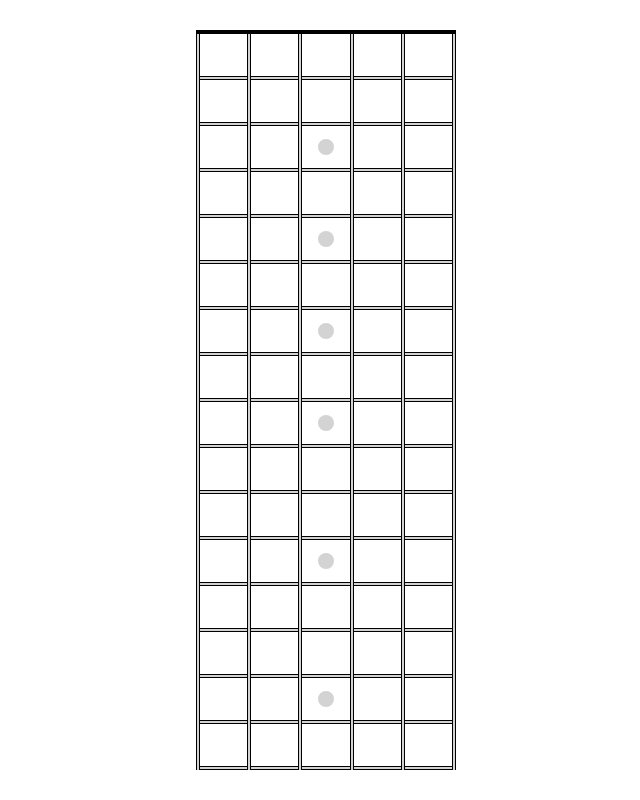
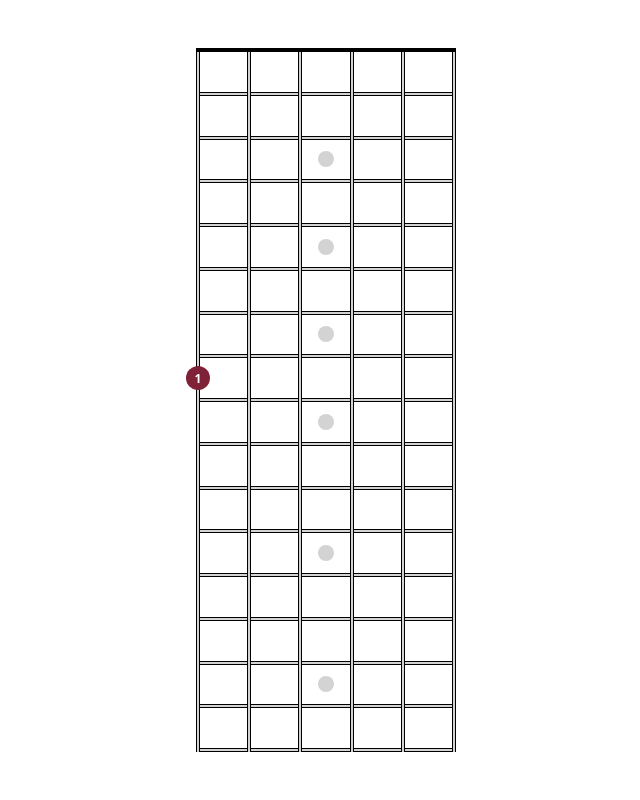
Before and after one commit to jgwhite/fretboard, a plain HTML site: page index.html in a window 1280 px wide. Shown: the whole page, without its empty margins (314-954 px from the left). Drawn offline with Linux system fonts and the light colour scheme.

Commit message:
More stuff

```diff
--- a/index.html
+++ b/index.html
@@ -7,6 +7,9 @@
   </head>
   <body>
     <style>
+      html {
+        font-family: system-ui;
+      }
       body {
         position: relative;
         margin: 0;
@@ -20,8 +23,8 @@
       .neck {
         width: 256px;
         position: absolute;
-        top: 32px;
-        bottom: 32px;
+        top: 6.25%;
+        bottom: 6.25%;
       }
       .nut {
         position: absolute;
@@ -63,6 +66,25 @@
         border-radius: 100%;
         margin-top: calc(var(--size) / -2);
       }
+      .degree {
+        --size: 24px;
+        position: absolute;
+        background: lightgrey;
+        width: var(--size);
+        height: var(--size);
+        border-radius: 100%;
+        margin-left: calc(var(--size) / -2);
+        margin-top: calc(var(--size) / -2);
+        display: flex;
+        align-items: center;
+        justify-content: center;
+      }
+      .first {
+        background-color: #7f2137;
+        color: white;
+        font-size: 12px;
+        font-weight: 600;
+      }
     </style>
     <script>
       let root = document.body;
@@ -70,7 +92,21 @@
 
       drawFretboard();
 
-      for (let i = 1; i <= 16; i++) {}
+      for (let i = 1; i <= 16; i++) {
+        let j = i + 4; // E
+        let isC = j % 12 === 0;
+
+        if (!isC) {
+          continue;
+        }
+
+        let offset = (i - 0.5) / 16;
+        let div = document.createElement("div");
+        div.classList.add("degree", "first");
+        div.innerHTML = "1";
+        div.style.top = `${offset * 100}%`;
+        neck.appendChild(div);
+      }
 
       function drawFretboard() {
         drawNeck();
```
